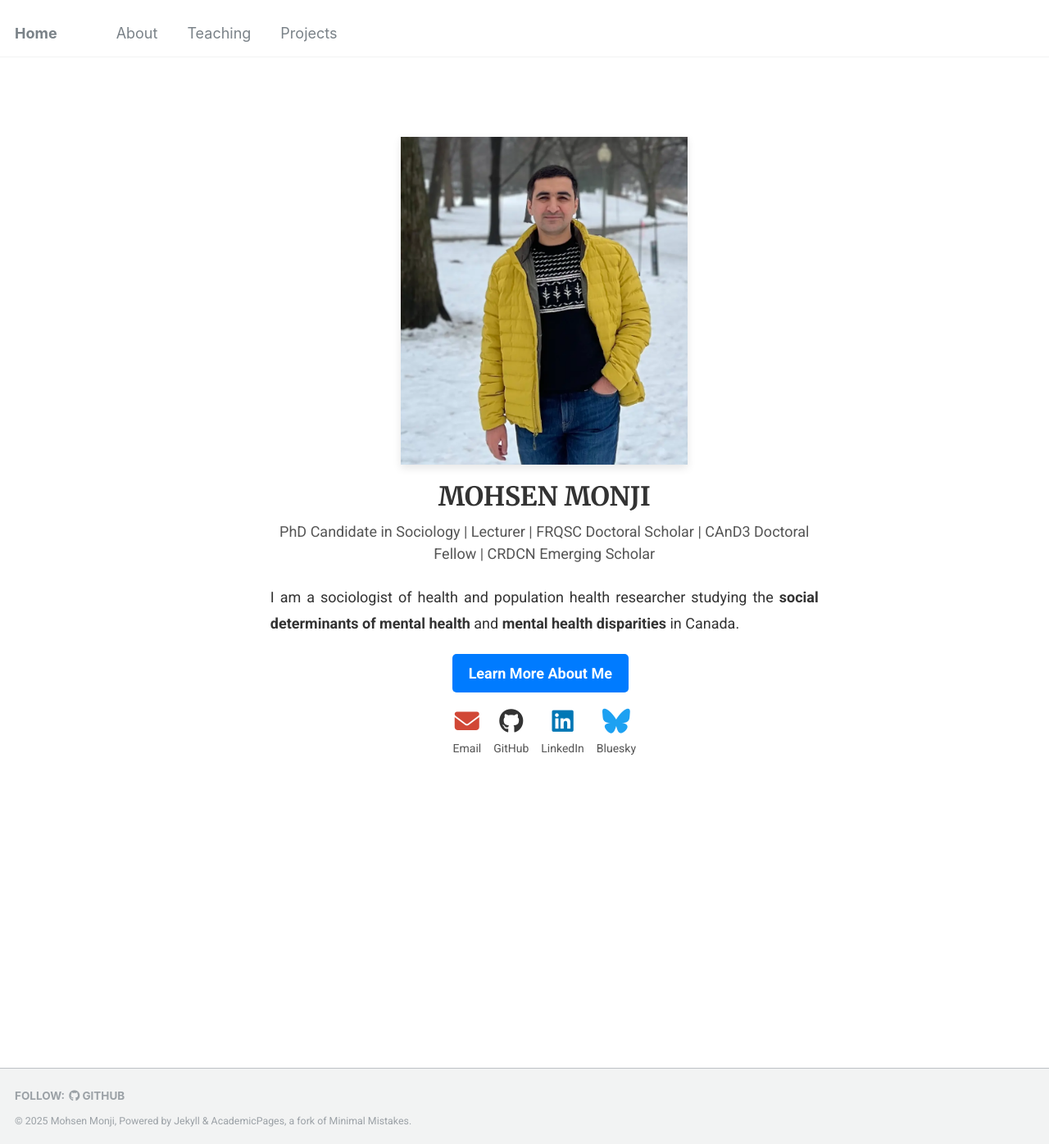
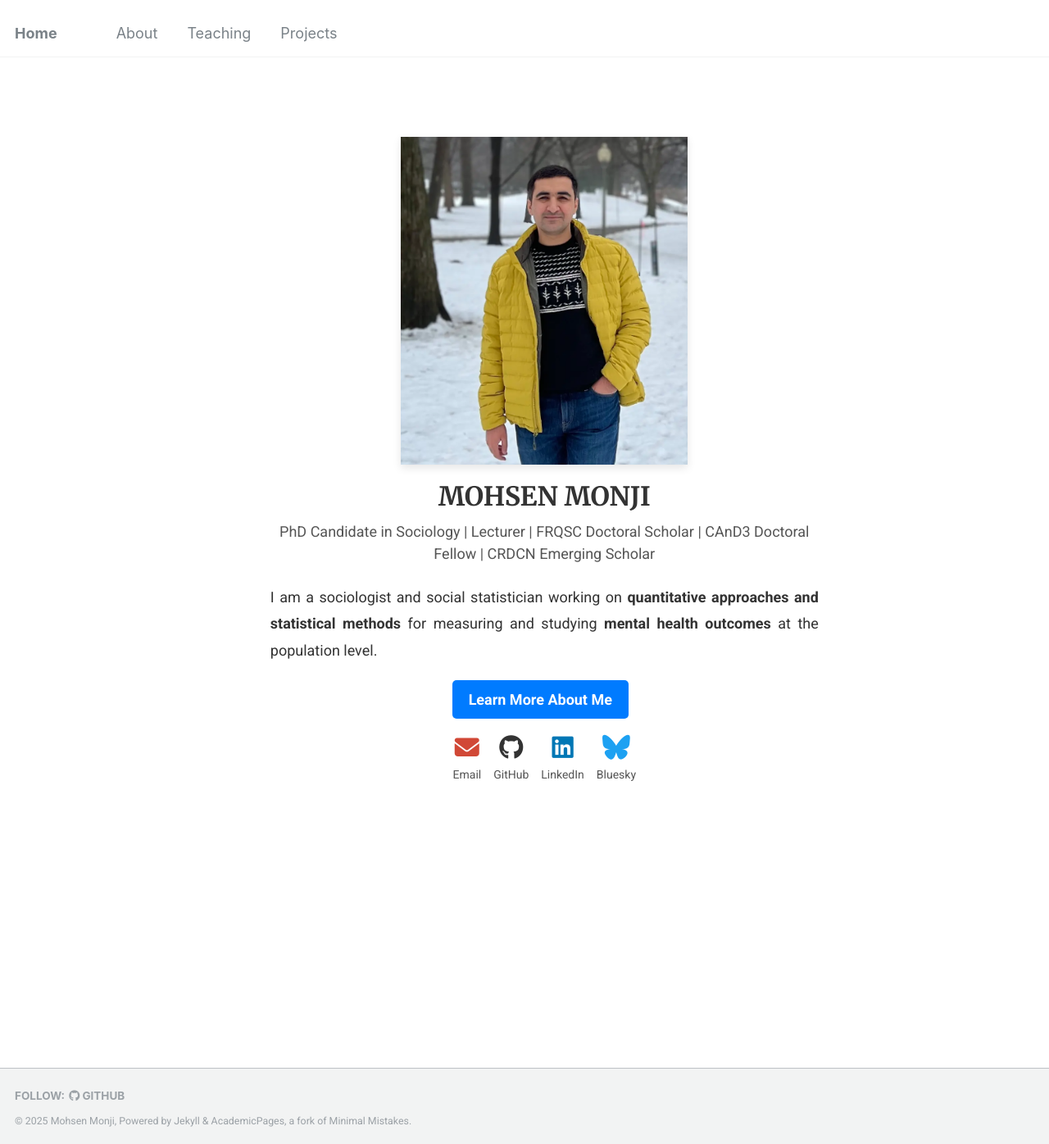
Before and after one commit to Mohsnmonji/mohsnmonji.github.io, a Jekyll site: the page built from _pages/front.md, in a window 1280 px wide and 1396 px high. Shown: the whole window at 82% size. Built offline with Jekyll 4.4.1, drawn with Linux system fonts in a browser that asks for light colours.

Commit message:
Update front.md

```diff
--- a/_pages/front.md
+++ b/_pages/front.md
@@ -21,11 +21,9 @@ hide_avatar: true
   </p>
 
   <!-- Description -->
-  <p style="font-size: 18px; color: #333; text-align: justify; line-height: 1.8; margin-bottom: 20px;">
-    I am a sociologist of health and population health researcher studying the
-    <strong>social determinants of mental health</strong> and <strong>mental health disparities</strong>
-    in Canada.
-  </p>
+<p style="font-size: 18px; color: #333; text-align: justify; line-height: 1.8; margin-bottom: 20px;">
+  I am a sociologist and social statistician working on <strong>quantitative approaches and statistical methods</strong> for measuring and studying <strong>mental health outcomes</strong> at the population level.
+</p>
 
   <!-- Buttons -->
   <div style="margin-bottom: 20px;">
```
